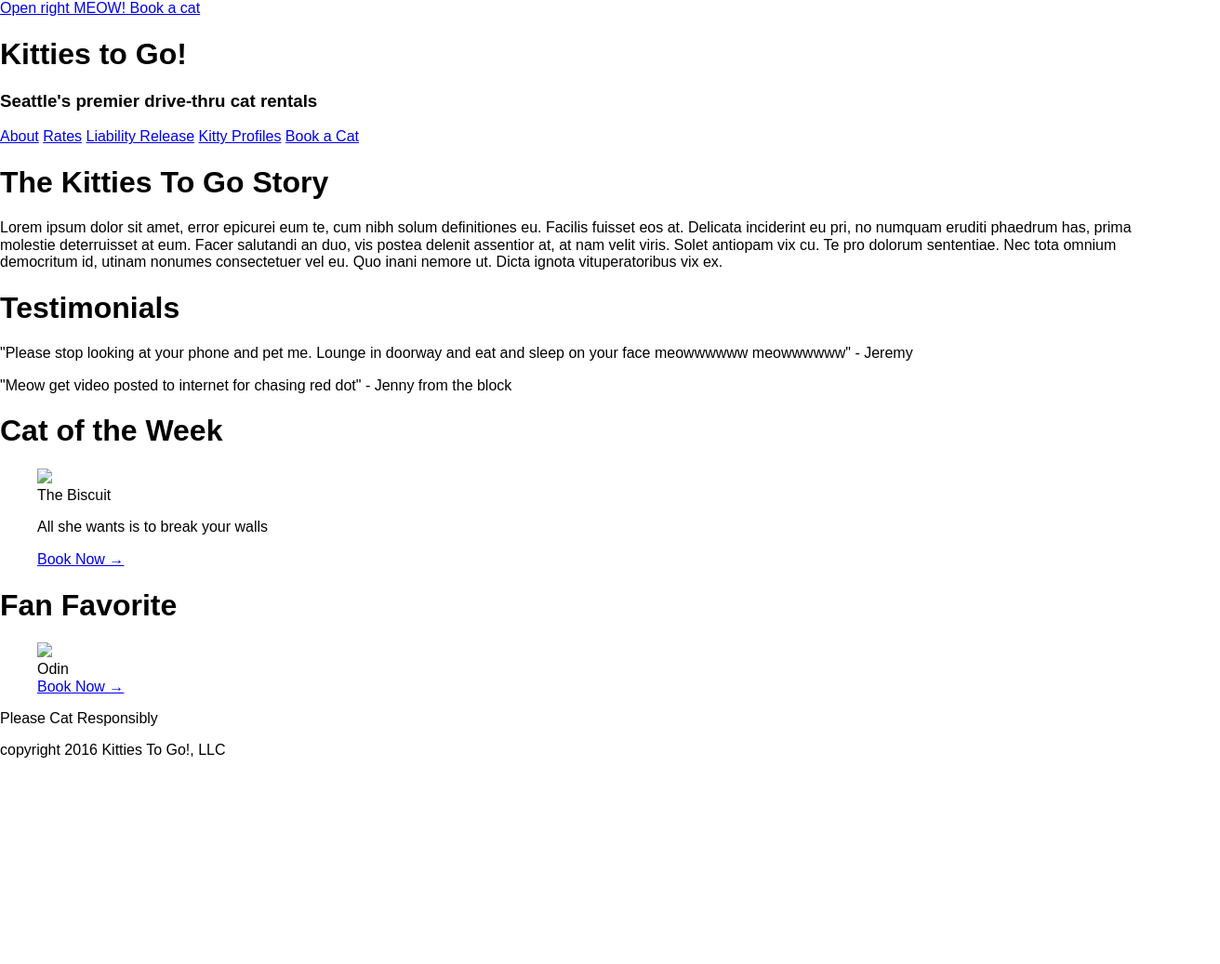
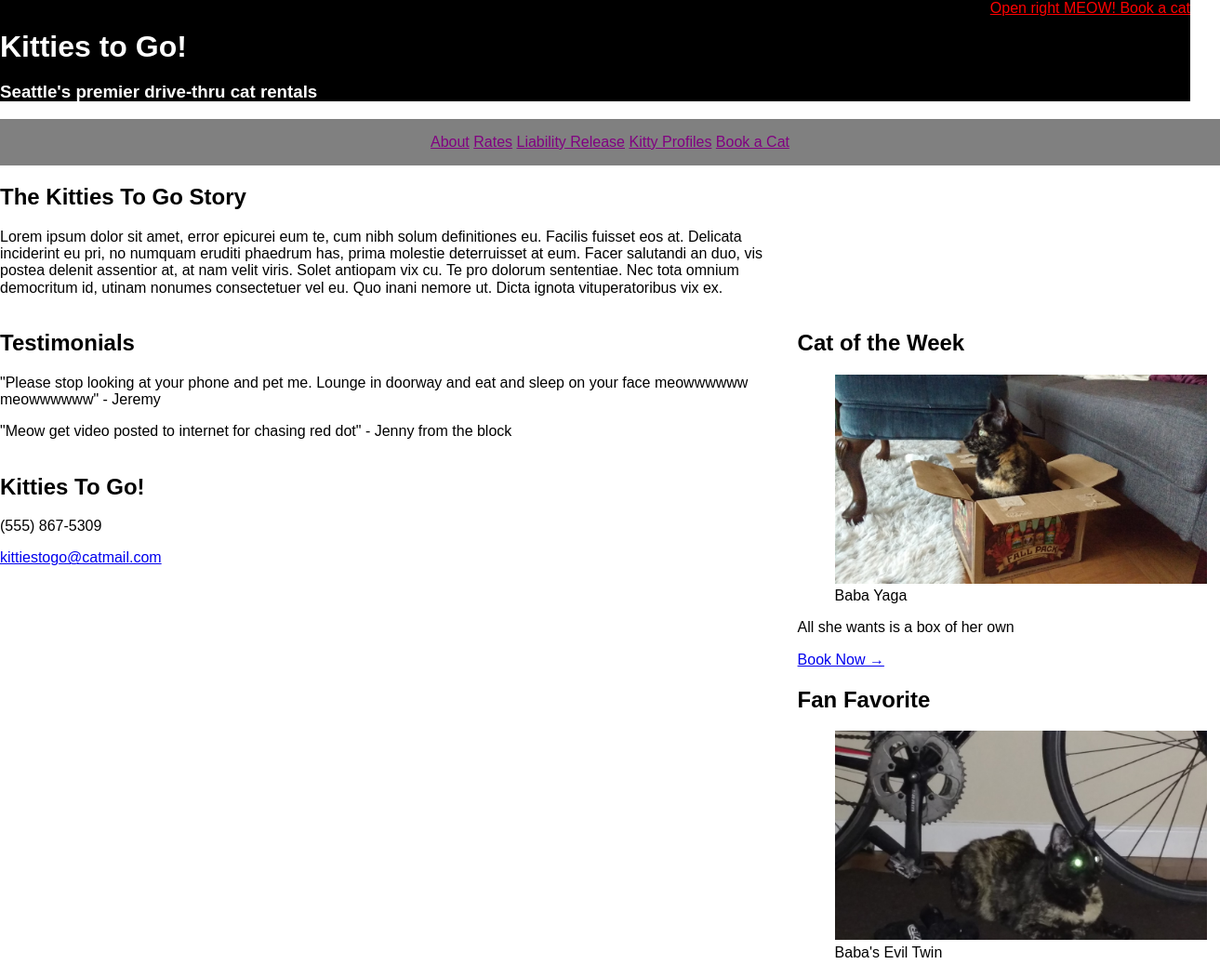
Before and after one commit to shylas/mockup-practice1, a plain HTML site: page index.html in a window 1280 px wide. Shown: the top 1037 px of the page at 93% size, 1312 px wide, since content can reach past the window. Before the commit the page ends 833 px from the top, so only its background shows below. Drawn offline with Linux system fonts and the light colour scheme.

Commit message:
adding images

```diff
--- a/index.html
+++ b/index.html
@@ -6,7 +6,6 @@
     <link rel="stylesheet" type="text/css" href="stylesheets/stylesheet.css">
     <title>Kitties to Go</title>
   </head>
-
   <body>
     <header>
       <a href="#">Open right MEOW! Book a cat</a>
@@ -23,33 +22,40 @@
 
     <main>
       <article>
-        <h1>The Kitties To Go Story</h1>
+        <h2>The Kitties To Go Story</h2>
         <p>Lorem ipsum dolor sit amet, error epicurei eum te, cum nibh solum definitiones eu. Facilis fuisset eos at. Delicata inciderint eu pri, no numquam eruditi phaedrum has, prima molestie deterruisset at eum. Facer salutandi an duo, vis postea delenit assentior at, at nam velit viris.
         Solet antiopam vix cu. Te pro dolorum sententiae. Nec tota omnium democritum id, utinam nonumes consectetuer vel eu. Quo inani nemore ut. Dicta ignota vituperatoribus vix ex.</p>
       </article>
 
       <article>
-        <h1>Testimonials</h1>
+        <h2>Testimonials</h2>
         <p>"Please stop looking at your phone and pet me. Lounge in doorway and eat and sleep on your face meowwwwww meowwwwww" - Jeremy</p>
         <p>"Meow get video posted to internet for chasing red dot" - Jenny from the block</p>
       </article>
 
       <aside>
-        <h1>Cat of the Week</h1>
+        <h2>Cat of the Week</h2>
         <figure>
-          <img src="#">
-          <figcaption>The Biscuit</figcaption>
-          <p>All she wants is to break your walls</p>
-          <a href="#">Book Now &rarr;</a>
+          <img src="images/babayaga.jpg" alt="cat in a box">
+          <figcaption>Baba Yaga</figcaption>
         </figure>
-        <h1>Fan Favorite</h1>
+        <p>All she wants is a box of her own</p>
+        <a href="#">Book Now &rarr;</a>
+
+        <h2>Fan Favorite</h2>
         <figure>
-          <img src="#">
-          <figcaption>Odin</figcaption>
-          <a href="#">Book Now &rarr;</a>
+          <img src="images/babayaga-eviltwin.jpg" alt="evil cat with glowing eyes">
+          <figcaption>Baba's Evil Twin</figcaption>
         </figure>
+        <a href="#">Book Now &rarr;</a>
       </aside>
     </main>
+
+    <article>
+      <h2>Kitties To Go!</h2>
+      <p>(555) 867-5309</p>
+      <a href="mailto:kittiestogo@catmail.com">kittiestogo@catmail.com</a>
+    </article>
 
     <footer>
       <p>Please Cat Responsibly</p>
--- a/stylesheets/stylesheet.css
+++ b/stylesheets/stylesheet.css
@@ -0,0 +1,64 @@
+header {
+  background-color: black;
+  color: white;
+}
+
+header a {
+  color: red;
+  text-align: right;
+  float: right;
+}
+
+header h1 {
+  padding-top: 2rem;
+}
+
+h1 {
+  padding: 0;
+  margin: 0;
+}
+
+nav {
+  background-color: gray;
+  padding: 1rem;
+  margin: 0;
+  width:100%;
+  margin:0 auto;
+  list-style:none;
+  text-align:center;
+}
+
+nav a {
+  color: purple;
+  padding: 0, 2rem, 0;
+}
+
+article{
+  float: left;
+}
+
+main article{
+  width: 66%;
+  float: left;
+}
+
+img {
+  max-width: 400px;
+}
+
+aside {
+  width: 33%;
+  float: right;
+  border: 2px;
+}
+
+div {
+  float: left;
+  display: inline-block;
+}
+
+footer {
+  float: left;
+  width: 100%;
+  text-align: center;
+}
```
Also changed, not shown: images/babayaga-eviltwin.jpg (added), images/babayaga.jpg (added).
